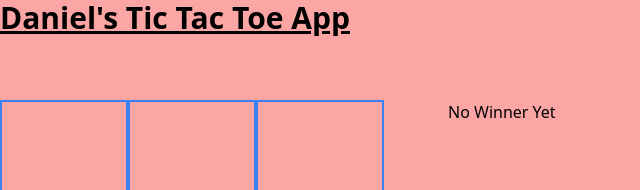
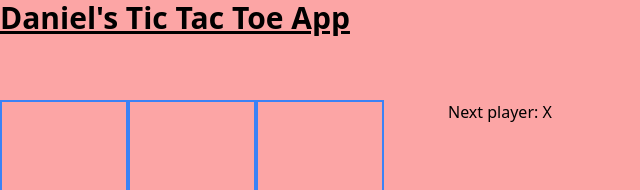
Before and after one commit to zjian107-su/React-TTT, a React (Vite) app: page / in a window 1280 px wide. Shown: the top 190 px of the page, without its empty margins (0-640 px from the left). Built offline with nearby package versions, Linux system fonts and the light colour scheme.

Commit message:
✨ minor: fix status message

```diff
--- a/src/App.tsx
+++ b/src/App.tsx
@@ -29,6 +29,14 @@ const Board = ({
   squares: string[];
   onPlay: (squares: string[]) => void;
 }): ReactElement => {
+
+  let status;
+  if (calculateWinner(squares)) {
+    status = `Winner is ${calculateWinner(squares)}`;
+  } else {
+    status = `Next player: ${xIsNext ? "X" : "O"}`;
+  }
+
   // handle click
   const handleClick = (i: number) => {
     if (squares[i] || calculateWinner(squares)) return; // so it doesn't overwrite existing squares
@@ -63,11 +71,7 @@ const Board = ({
         </div>
       </div>
       <div className="ml-16">
-        <h1>
-          {calculateWinner(squares)
-            ? `Winner is ${calculateWinner(squares)}`
-            : "No Winner Yet"}
-        </h1>
+        <h1>{status}</h1>
       </div>
     </div>
   );
```
